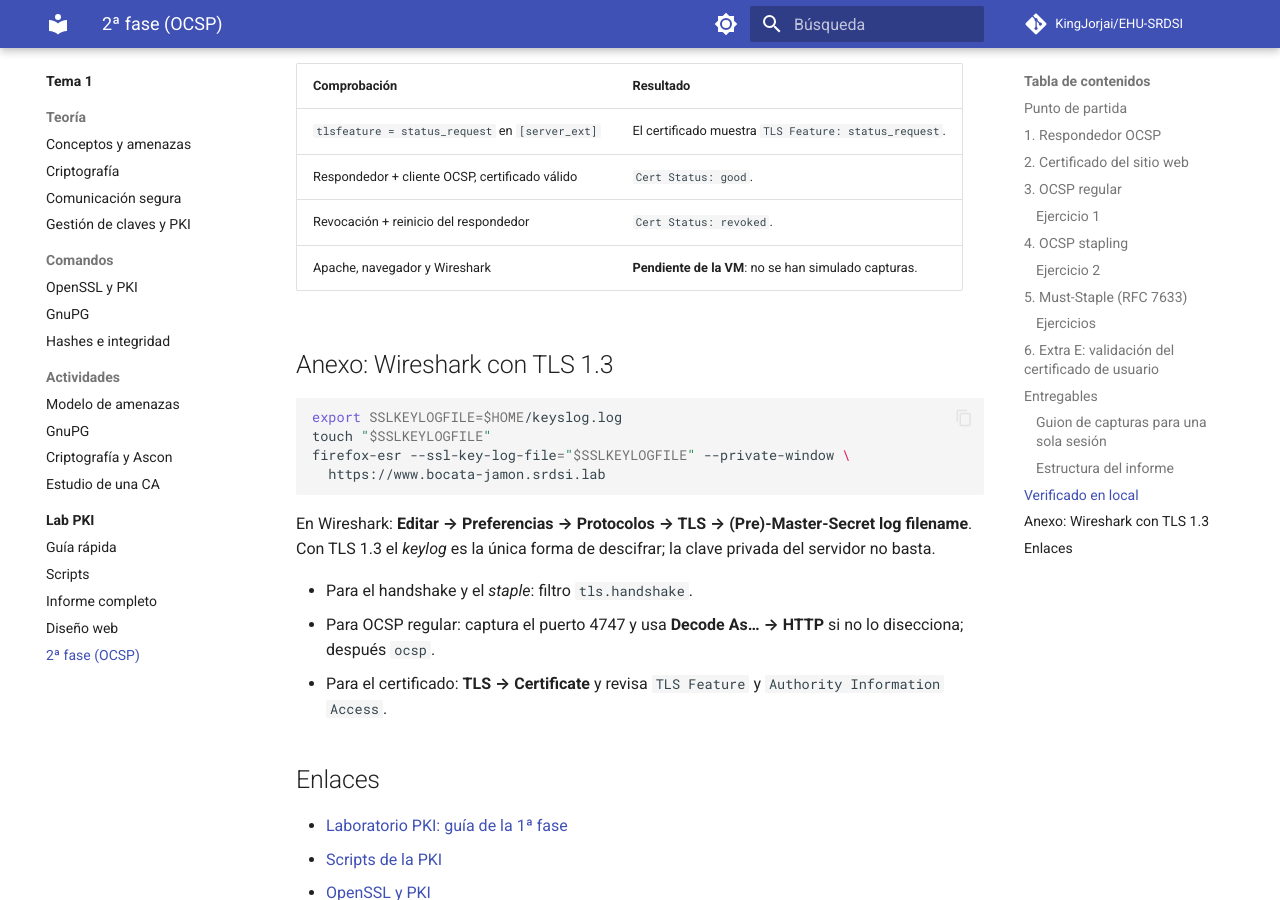
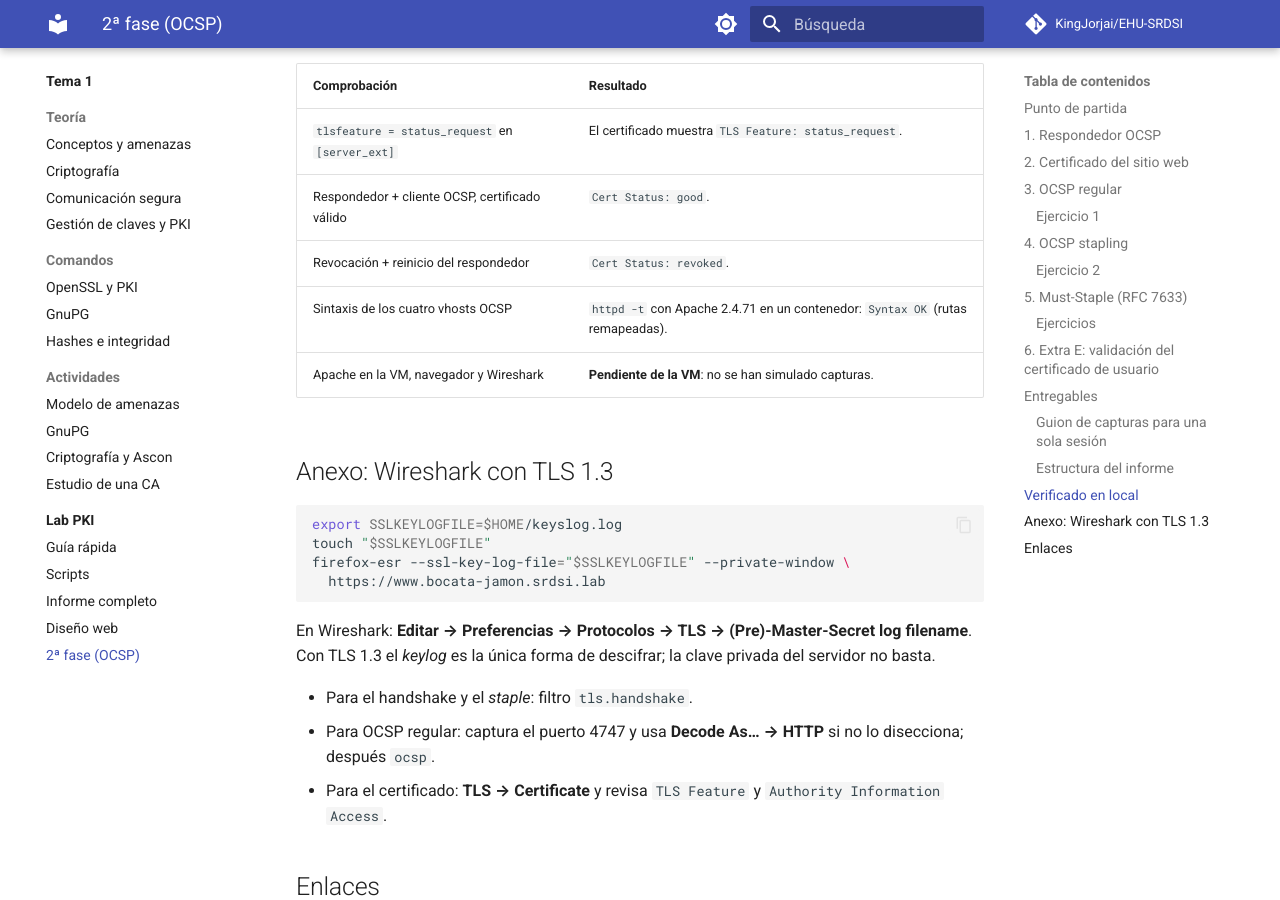
Before and after one commit to KingJorjai/EHU-SRDSI, an MkDocs documentation site: the page built from docs/tema1/lab-pki/pki2.md, in a window 1280 px wide and 900 px high, scrolled down 10751 px. Built offline with MkDocs 1.6.1 and Material for MkDocs 9.7.7, drawn with Linux system fonts in a browser that asks for light colours; plug-ins that fetch from the network failed and are left out; comment, search, counter and statistics services are not loaded.

Commit message:
docs: verificar sintaxis de los vhosts de Apache y documentar la comprobación

```diff
--- a/docs/tema1/lab-pki/pki2.md
+++ b/docs/tema1/lab-pki/pki2.md
@@ -403,7 +403,8 @@ $ openssl ocsp -issuer subca.crt -cert serv.crt -url http://127.0.0.1:4780 -resp
 | `tlsfeature = status_request` en `[server_ext]` | El certificado muestra `TLS Feature: status_request`. |
 | Respondedor + cliente OCSP, certificado válido | `Cert Status: good`. |
 | Revocación + reinicio del respondedor | `Cert Status: revoked`. |
-| Apache, navegador y Wireshark | **Pendiente de la VM**: no se han simulado capturas. |
+| Sintaxis de los cuatro vhosts OCSP | `httpd -t` con Apache 2.4.71 en un contenedor: `Syntax OK` (rutas remapeadas). |
+| Apache en la VM, navegador y Wireshark | **Pendiente de la VM**: no se han simulado capturas. |
 
 ## Anexo: Wireshark con TLS 1.3
 
```
Also changed, not shown: AGENTS.md (+1 -1 lines), docs/tema3/actividades/apache.md (+3 -0 lines).
